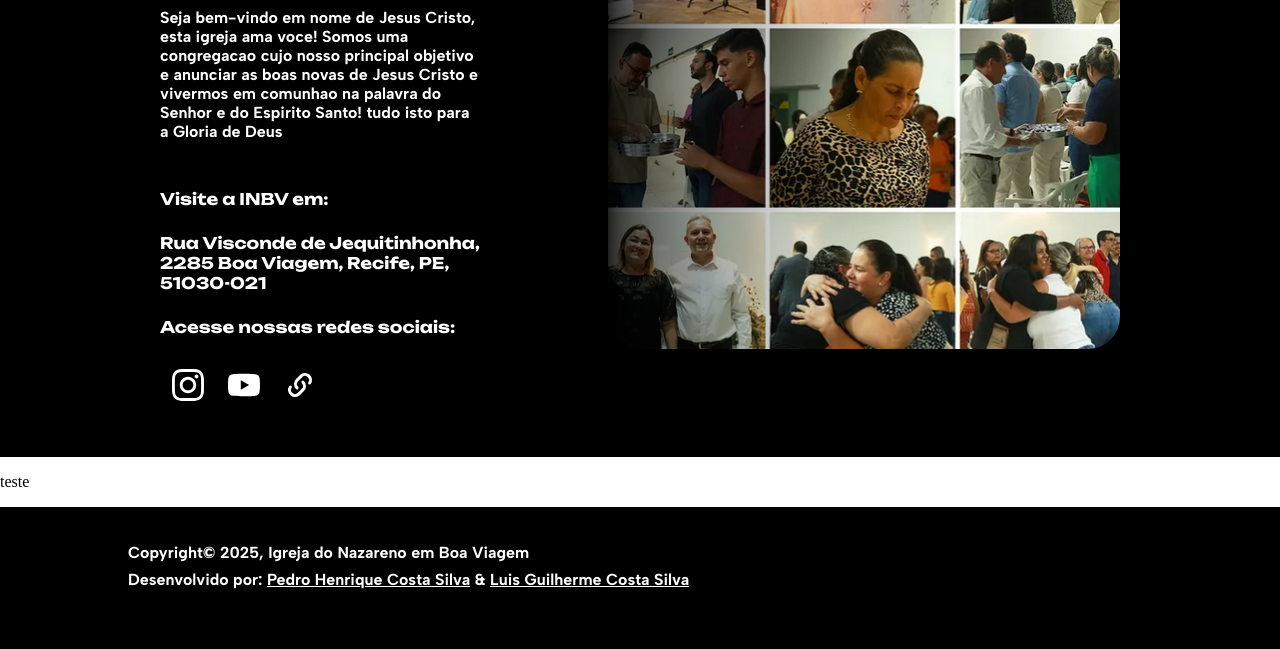
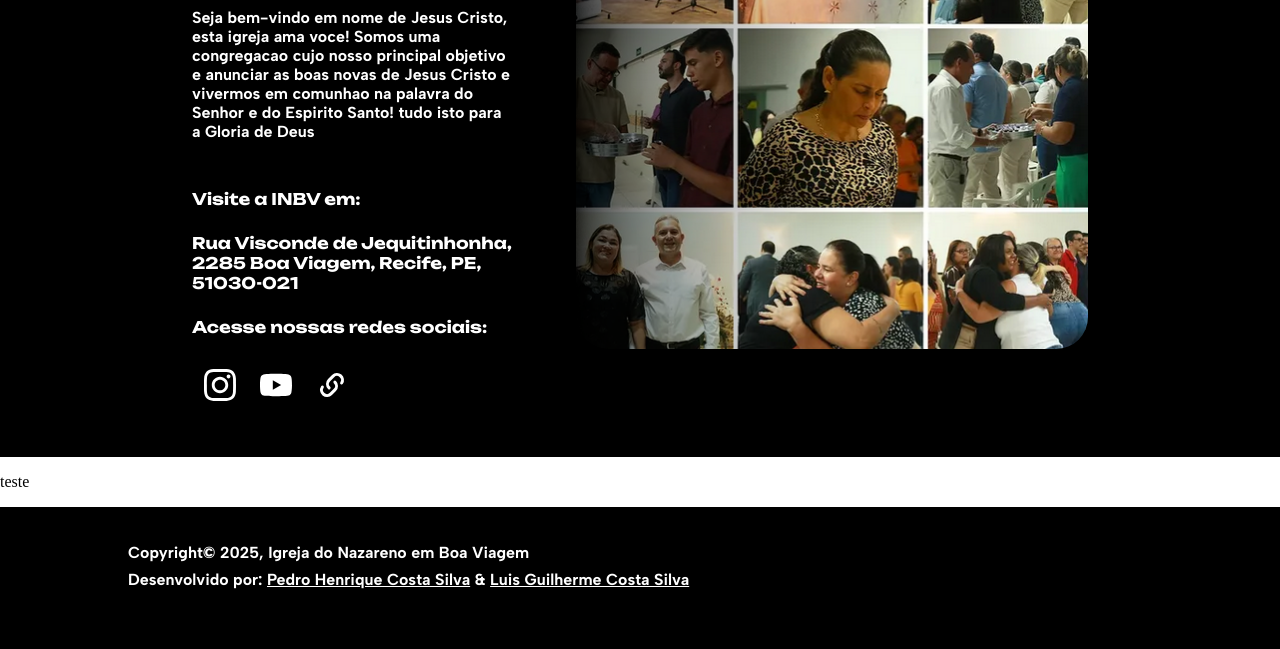
Before and after one commit to lgc-s/inbv, a plain HTML site: page index.html in a window 1280 px wide. Shown: the part 346-995 px from the top of the page. Drawn offline with Linux system fonts and the light colour scheme.

Commit message:
style hotfix

```diff
--- a/style/style.css
+++ b/style/style.css
@@ -100,7 +100,7 @@ a {
 
 .home-left {
     width: 25%;
-    margin-right: 128px;
+    margin-right: 64px;
 }
 
 .menu-tab {
@@ -233,7 +233,7 @@ a {
     margin-bottom: 24px;
 }
 
-@media (max-width: 600px) {
+@media (max-width: 768px) {
     .button {
         font-size: 16px;
         margin: 2px;
```
